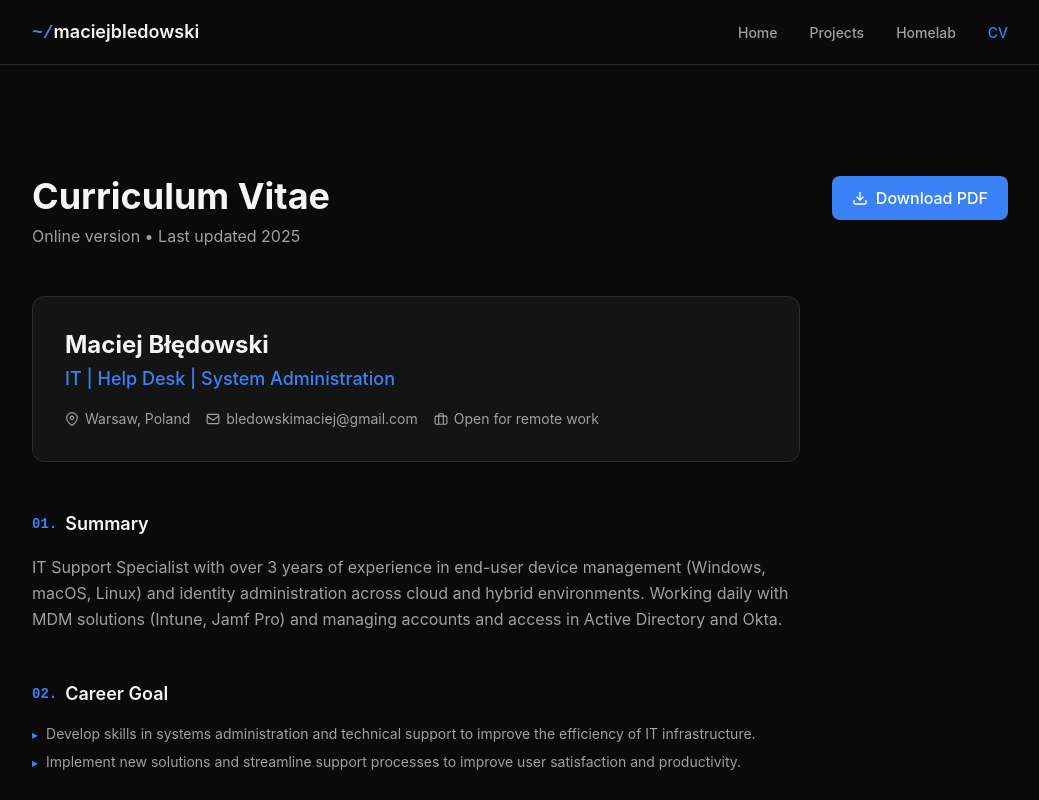
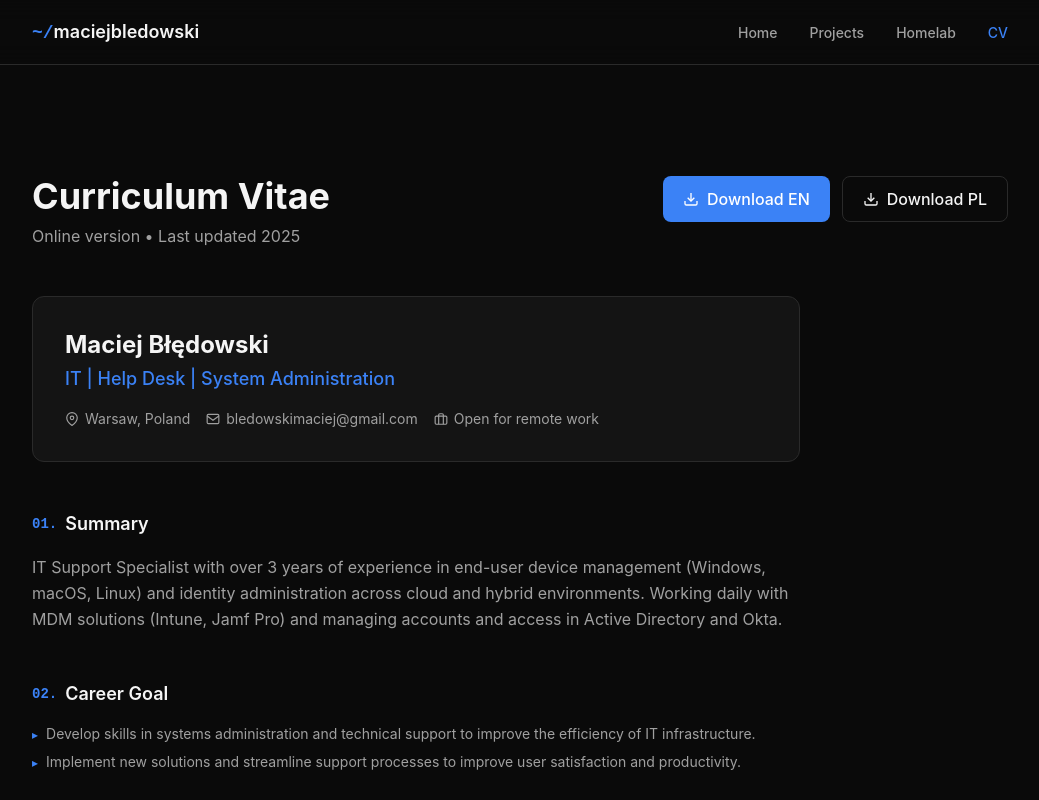
Before and after one commit to PlagueBoomer/portfolio, a Next.js app: page /cv in a window 1280 px wide. Shown: the top 800 px of the page, without its empty margins (120-1159 px from the left). Built offline with nearby package versions, Linux system fonts and the light colour scheme.

Commit message:
Add dual CV download buttons (EN + PL)

```diff
--- a/src/app/cv/page.tsx
+++ b/src/app/cv/page.tsx
@@ -15,12 +15,20 @@ export default function CVPage() {
           <h1 className="text-3xl md:text-4xl font-bold text-text-primary mb-2">Curriculum Vitae</h1>
           <p className="text-text-secondary">Online version &bull; Last updated 2025</p>
         </div>
-        <a href="/cv.pdf" download className="btn-primary self-start">
-          <svg width="16" height="16" viewBox="0 0 24 24" fill="none" stroke="currentColor" strokeWidth="2">
-            <path d="M21 15v4a2 2 0 0 1-2 2H5a2 2 0 0 1-2-2v-4"/><polyline points="7 10 12 15 17 10"/><line x1="12" y1="15" x2="12" y2="3"/>
-          </svg>
-          Download PDF
-        </a>
+        <div className="flex flex-wrap gap-3 self-start">
+          <a href="/CV_MaciejBledowski_EN.pdf" download className="btn-primary">
+            <svg width="16" height="16" viewBox="0 0 24 24" fill="none" stroke="currentColor" strokeWidth="2">
+              <path d="M21 15v4a2 2 0 0 1-2 2H5a2 2 0 0 1-2-2v-4"/><polyline points="7 10 12 15 17 10"/><line x1="12" y1="15" x2="12" y2="3"/>
+            </svg>
+            Download EN
+          </a>
+          <a href="/CV_MaciejBledowski_PL.pdf" download className="btn-outline">
+            <svg width="16" height="16" viewBox="0 0 24 24" fill="none" stroke="currentColor" strokeWidth="2">
+              <path d="M21 15v4a2 2 0 0 1-2 2H5a2 2 0 0 1-2-2v-4"/><polyline points="7 10 12 15 17 10"/><line x1="12" y1="15" x2="12" y2="3"/>
+            </svg>
+            Download PL
+          </a>
+        </div>
       </div>
 
       <div className="max-w-3xl">
```
